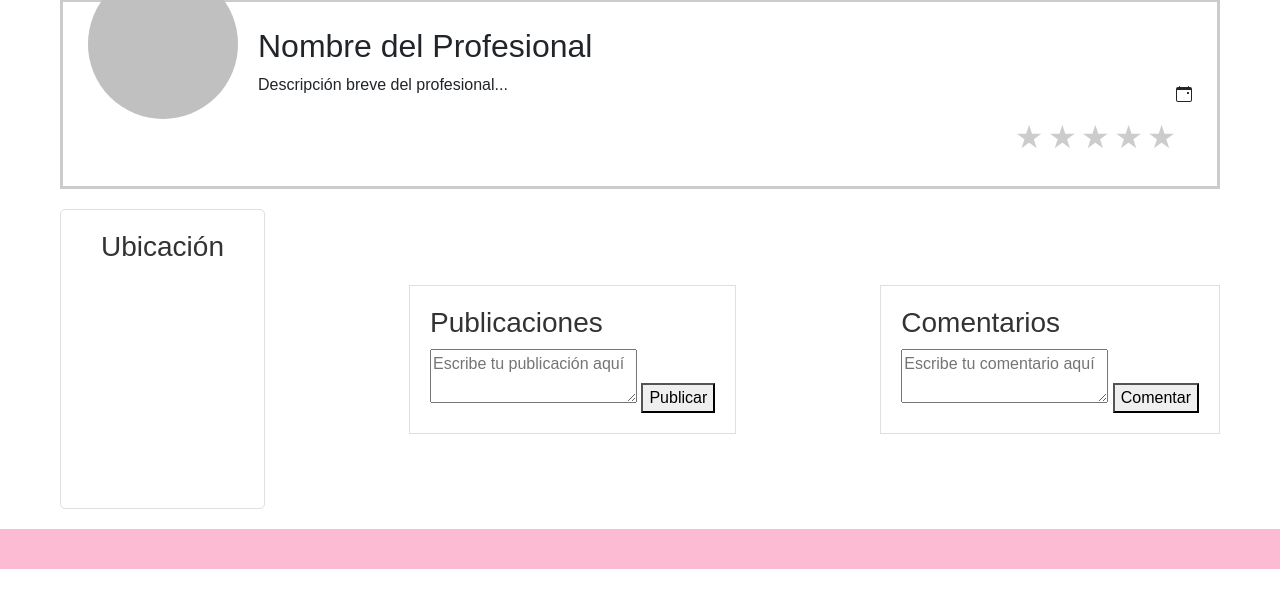
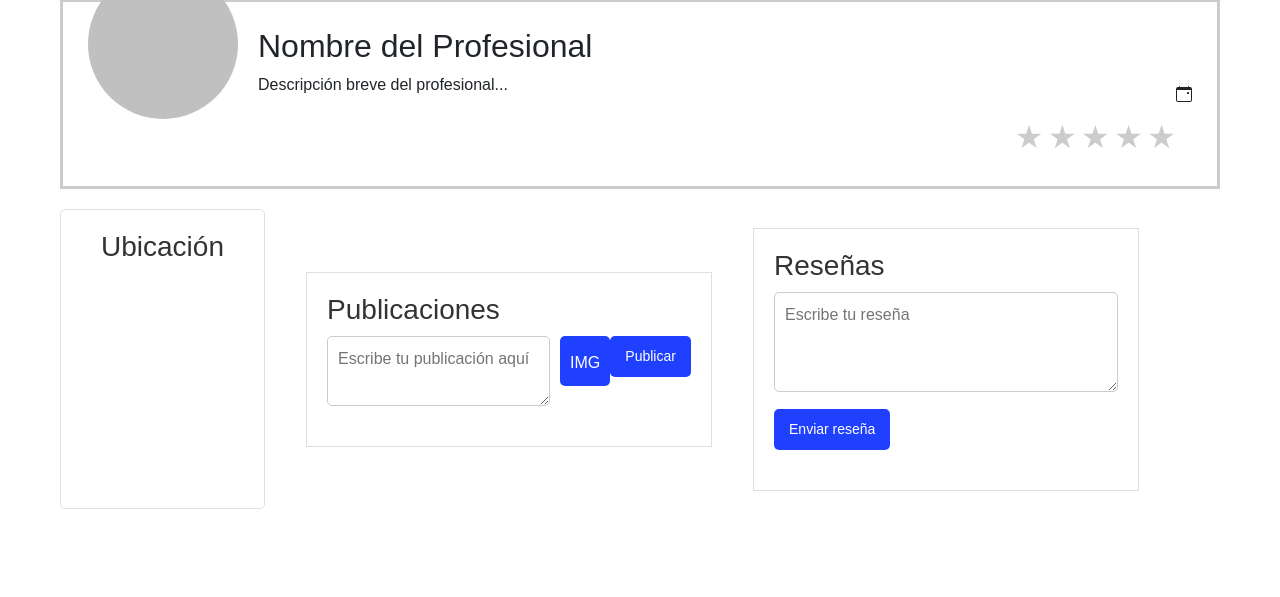
Before and after one commit to XrayTH/NailsExpress-Proto, a Flask app: page /apar_pro.html in a window 1280 px wide. Shown: the part 203-800 px from the top of the page. Run offline with Flask 3, Linux system fonts and the light colour scheme; some libraries are stand-ins or nearby versions.

Commit message:
Actualizacion_bien

```diff
--- a/static/css/apar_pro.css
+++ b/static/css/apar_pro.css
@@ -241,12 +241,7 @@ header {
     padding: 1px;
 }
 
-footer {
-    background-color: #FCBBD2;
-    color: #fff;
-    padding: 20px 0;
-    text-align: center;
-}
+
 
 /* Sección de Contenido */
 .user-profile {
@@ -272,36 +267,97 @@ footer {
     margin-bottom: 10px;
 }
 
-/* Estilos de Publicaciones y Comentarios */
+/* Estilos para el formulario de publicación */
+.publication-form {
+    margin-bottom: 20px;
+    position: relative;
+    display: flex;
+    align-items: flex-start;
+}
+
+.publication-form textarea {
+    flex: 1;
+    padding: 10px;
+    margin-right: 10px;
+    border: 1px solid #ccc;
+    border-radius: 5px;
+    resize: vertical;
+    box-sizing: border-box;
+}
+
+.image-upload-btn {
+    padding: 10px;
+    background: #1f40ff;
+    color: #fff;
+    border: none;
+    border-radius: 5px;
+    cursor: pointer;
+}
+
+.image-upload-btn i {
+    font-size: 20px;
+}
+
+.publicar-btn {
+    padding: 10px 15px;
+    background-color: #1f40ff;
+    color: #fff;
+    border: none;
+    border-radius: 5px;
+    cursor: pointer;
+    font-size: 14px;
+    transition: background-color 0.3s;
+}
+
+.publicar-btn:hover {
+    background-color: #0e2cff;
+}
+
+/* Estilos para las publicaciones */
 .post {
-    background-color: #f5f6f7;
-    border: 1px solid #dddfe2;
-    border-radius: 5px;
-    padding: 15px;
-    margin-bottom: 15px;
+    border: 1px solid #ccc;
+    margin-bottom: 20px;
+    padding: 20px;
+    background-color: #f9f9f9;
+    border-radius: 10px;
+    box-shadow: 0 2px 4px rgba(0, 0, 0, 0.1);
 }
 
 .post .author {
     font-weight: bold;
     margin-bottom: 5px;
+    color: #333;
 }
 
 .post .content {
-    margin-bottom: 10px;
+    margin-bottom: 15px;
+    color: #666;
 }
 
-.comment {
-    background-color: #e9ebee;
-    border: 1px solid #dddfe2;
+.post .image img {
+    max-width: 100%;
+    height: auto;
+    margin-top: 10px;
     border-radius: 5px;
-    padding: 10px;
-    margin-bottom: 10px;
 }
 
-.comment .author {
-    font-weight: bold;
-    margin-bottom: 5px;
+.post .actions button {
+    margin-right: 10px;
+    padding: 5px 10px;
+    background-color: #1f40ff;
+    color: #fff;
+    border: none;
+    border-radius: 5px;
+    cursor: pointer;
+    font-size: 14px;
+    transition: background-color 0.3s;
 }
+
+.post .actions button:hover {
+    background-color: #0e2cff;
+}
+
+
 
 /* Estilos para las estrellas de calificación */
 /*.star {
@@ -324,3 +380,62 @@ footer {
 .rating .star.selected {
     color: #ffca08;
 }
+
+.reviews {
+    background-color: #fff;
+    border: 1px solid #dddfe2;
+    padding: 20px;
+    margin-bottom: 20px;
+}
+
+.reviews h3 {
+    color: #333;
+    margin-bottom: 10px;
+}
+
+.review-form textarea {
+    width: 100%;
+    height: 100px;
+    padding: 10px;
+    margin-bottom: 10px;
+    border: 1px solid #ccc;
+    border-radius: 5px;
+    resize: vertical;
+}
+
+.review-form button {
+    padding: 10px 15px;
+    background-color: #1f40ff;
+    color: #fff;
+    border: none;
+    border-radius: 5px;
+    cursor: pointer;
+    font-size: 14px;
+    transition: background-color 0.3s;
+}
+
+.review-form button:hover {
+    background-color: #0e2cff;
+}
+
+.review-list {
+    margin-top: 20px;
+}
+
+.review {
+    border: 1px solid #ccc;
+    padding: 10px;
+    margin-bottom: 10px;
+    background-color: #f9f9f9;
+    border-radius: 5px;
+}
+
+.review-content {
+    margin-bottom: 5px;
+    color: #666;
+}
+
+.review-author {
+    font-weight: bold;
+    color: #333;
+}
--- a/static/css/inicio.css
+++ b/static/css/inicio.css
@@ -18,6 +18,9 @@ body {
     width: 50vmax;
     margin-left: 50px;
     margin-top: 100px;
+    border: 1px solid #ddd;
+    border-radius: 5px;
+    box-shadow: 0 0 10px rgba(0, 0, 0, 0.1);
 }
 
 .container-md img {
--- a/static/js/apar_pro.js
+++ b/static/js/apar_pro.js
@@ -48,21 +48,7 @@ document.addEventListener('DOMContentLoaded', function () {
         star.addEventListener('click', handleRating);
     });
 
-    // Evento para enviar una nueva publicación
-    document.querySelector('#publicar-btn').addEventListener('click', function (event) {
-        event.preventDefault();
-        const autor = 'Usuario Random'; // O puedes obtener el autor de algún campo de entrada
-        const contenido = document.querySelector('#publicacion-input').value;
-        agregarPublicacion(autor, contenido);
-    });
 
-    // Evento para enviar un nuevo comentario
-    document.querySelector('#comentar-btn').addEventListener('click', function (event) {
-        event.preventDefault();
-        const autor = 'Usuario Random'; // O puedes obtener el autor de algún campo de entrada
-        const contenido = document.querySelector('#comentario-input').value;
-        agregarComentario(autor, contenido);
-    });
 });
 
 function handleRating(event) {
@@ -90,44 +76,133 @@ function updateRating(rating) {
     console.log('Calificación actualizada:', rating);
     // Aquí puedes agregar código para guardar la calificación en tu base de datos o realizar otras acciones necesarias
 }
-
-function agregarPublicacion(autor, contenido) {
+// Función para agregar una publicación
+function agregarPublicacion(contenido, imagenURL) {
     const nuevaPublicacion = {
-        autor: autor,
-        contenido: contenido
+        autor: 'Usuario Random', // Obtener el nombre de usuario de la sesión
+        contenido: contenido,
+        imagenURL: imagenURL
     };
     apartado.publicaciones.push(nuevaPublicacion);
     mostrarPublicacion(nuevaPublicacion);
 }
 
-function agregarComentario(autor, contenido) {
-    const nuevoComentario = {
-        autor: autor,
-        contenido: contenido
-    };
-    apartado.comentarios.push(nuevoComentario);
-    mostrarComentario(nuevoComentario);
-}
-
+// Función para mostrar una publicación
 function mostrarPublicacion(publicacion) {
     const publicacionDiv = document.createElement('div');
     publicacionDiv.classList.add('post');
     publicacionDiv.innerHTML = `
         <div class="author">${publicacion.autor}</div>
         <div class="content">${publicacion.contenido}</div>
-        <div class="actions">
-            <!-- Botones de acciones como Me gusta, Comentar, Compartir -->
+        <div class="image">${publicacion.imagenURL ? `<img src="${publicacion.imagenURL}" alt="Publicación">` : ''}</div>
+    `;
+    document.querySelector('.post-list').appendChild(publicacionDiv);
+}
+
+
+// Agregar evento al botón de publicar
+const publicarBtn = document.getElementById('publicar-btn');
+publicarBtn.addEventListener('click', function() {
+    const publicacionInput = document.getElementById('publicacion-input');
+    const imagenInput = document.getElementById('imagen-input');
+    const imagenPreview = document.getElementById('imagen-preview');
+    const contenido = publicacionInput.value;
+    const imagenURL = imagenPreview.src;
+
+    if (contenido.trim() || imagenURL) {
+        agregarPublicacion(contenido, imagenURL);
+        publicacionInput.value = ''; // Limpiar el campo de texto
+        imagenInput.value = ''; // Limpiar el campo de carga de imágenes
+        imagenPreview.src = '#'; // Limpiar la vista previa de la imagen
+        imagenPreview.style.display = 'none'; // Ocultar la vista previa
+    }
+});
+
+// Mostrar vista previa de la imagen seleccionada
+const imagenInput = document.getElementById('imagen-input');
+const imagenPreview = document.getElementById('imagen-preview');
+
+imagenInput.addEventListener('change', function() {
+    const file = imagenInput.files[0];
+    if (file) {
+        const reader = new FileReader();
+        reader.onload = function() {
+            imagenPreview.src = reader.result;
+            imagenPreview.style.display = 'block';
+        }
+        reader.readAsDataURL(file);
+    } else {
+        imagenPreview.src = '#';
+        imagenPreview.style.display = 'none';
+    }
+});
+
+// Función para agregar una reseña
+function agregarReseña(contenido) {
+    const nuevaReseña = {
+        autor: obtenerNombreUsuario(), // Obtener el nombre de usuario de la sesión
+        contenido: contenido,
+        comentarios: [] // Arreglo para almacenar los comentarios de la reseña
+    };
+    apartado.reseñas.push(nuevaReseña);
+    mostrarReseña(nuevaReseña);
+}
+
+// Función para mostrar una reseña
+function mostrarReseña(reseña) {
+    const reseñaDiv = document.createElement('div');
+    reseñaDiv.classList.add('review');
+    reseñaDiv.innerHTML = `
+        <div class="author">${reseña.autor}</div>
+        <div class="content">${reseña.contenido}</div>
+        <div class="comments-section">
+            <h3>Comentarios</h3>
+            <div class="comments"></div>
+            <form class="comment-form">
+                <input type="text" class="comment-content" placeholder="Escribe un comentario">
+                <button type="submit">Comentar</button>
+            </form>
         </div>
     `;
-    document.querySelector('.publications').appendChild(publicacionDiv);
+    document.querySelector('.reviews-list').appendChild(reseñaDiv);
+
+    // Agregar evento para el formulario de comentarios en la reseña
+    const commentForm = reseñaDiv.querySelector('.comment-form');
+    commentForm.addEventListener('submit', function(event) {
+        event.preventDefault();
+        const contentInput = commentForm.querySelector('.comment-content');
+        const contenido = contentInput.value;
+        if (contenido.trim()) {
+            agregarComentario(reseña, contenido);
+            contentInput.value = '';
+        }
+    });
 }
 
-function mostrarComentario(comentario) {
-    const comentarioDiv = document.createElement('div');
-    comentarioDiv.classList.add('comment');
-    comentarioDiv.innerHTML = `
-        <div class="author">${comentario.autor}</div>
-        <div class="content">${comentario.contenido}</div>
+document.addEventListener('DOMContentLoaded', function() {
+    const reviewForm = document.querySelector('.review-form');
+    reviewForm.addEventListener('submit', function(event) {
+        event.preventDefault(); // Evita que el formulario se envíe normalmente
+
+        // Obtener el contenido de la reseña
+        const reviewContent = document.querySelector('.review-content').value;
+
+        // Agregar la reseña al DOM
+        agregarReseña(reviewContent);
+
+        // Limpiar el contenido del campo de reseña
+        document.querySelector('.review-content').value = '';
+    });
+});
+
+// Función para agregar una reseña
+function agregarReseña(contenido) {
+    const reviewList = document.querySelector('.review-list');
+    const reviewDiv = document.createElement('div');
+    reviewDiv.classList.add('review');
+    reviewDiv.innerHTML = `
+        <div class="author">${'Usuario Random'}</div>
+        <div class="content">${contenido}</div>
     `;
-    document.querySelector('.comments').appendChild(comentarioDiv);
+    reviewList.appendChild(reviewDiv);
 }
--- a/templates/apar_pro.html
+++ b/templates/apar_pro.html
@@ -91,29 +91,31 @@
                     <h3>Ubicación</h3>
                 </div>
             </section>
-
-            <!-- Sección de Publicaciones -->
+            <section>
                 <div class="publications">
                     <h3>Publicaciones</h3>
                     <div class="publication-form">
                         <textarea id="publicacion-input" placeholder="Escribe tu publicación aquí"></textarea>
-                    <button id="publicar-btn">Publicar</button>
+                        <label for="imagen-input" class="image-upload-btn"><i class="fas fa-image"></i>IMG</label>
+                        <input type="file" id="imagen-input" accept="image/*" style="display: none;">
+                        <button class="publicar-btn" id="publicar-btn">Publicar</button>
+                        <img id="imagen-preview" src="#" alt="Vista previa de la imagen" style="display: none; max-width: 100px; margin-top: 10px;">
                     </div>
                     <div class="post-list">
                         <!-- Aquí se agregarán las publicaciones dinámicamente -->
                     </div>
                 </div>
+            </section>
 
-            <!-- Sección de Comentarios -->
-            <div class="comments">
-                <h3>Comentarios</h3>
-                <div class="comment-form">
-                    <textarea id="comentario-input" placeholder="Escribe tu comentario aquí"></textarea>
-                    <button id="comentar-btn">Comentar</button>
-                </div>
-                <div class="comment-list">
-                    <!-- Aquí se agregarán los comentarios dinámicamente -->
-                </div>
+                <section>
+                    <div class="reviews">
+                        <h3>Reseñas</h3>
+                        <form class="review-form">
+                            <textarea class="review-content" placeholder="Escribe tu reseña"></textarea>
+                            <button class="publicar-btn" id="publicar-btn">Enviar reseña</button>
+                        </form>
+                        <div class="review-list">
+                            <!-- Aquí se mostrarán las reseñas -->
                         </div>
                     </div>
                 </section>
--- a/templates/inicio.html
+++ b/templates/inicio.html
@@ -38,11 +38,11 @@
     <br>
         <form class="row g-3" action="/login" method="POST">
             <div class="col-md-12">
-                <label for="inputEmail4" class="form-label">Email</label>
+                <label for="inputEmail4" class="form-label"><b>Email:</b></label>
                 <input type="email" class="form-control" id="inputEmail4" name="email">
             </div>
             <div class="col-md-12">
-                <label for="inputPassword4" class="form-label">Contraseña</label>
+                <label for="inputPassword4" class="form-label"><b>Contraseña:</b></label>
                 <input type="password" class="form-control" id="inputPassword4" name="password">
             </div>
             <div class="col-12 button">
```
Also changed, not shown: static/css/registro.css (+10 -13 lines), templates/registro.html (+15 -15 lines). Lines whose indentation alone changed are shown as unchanged.
